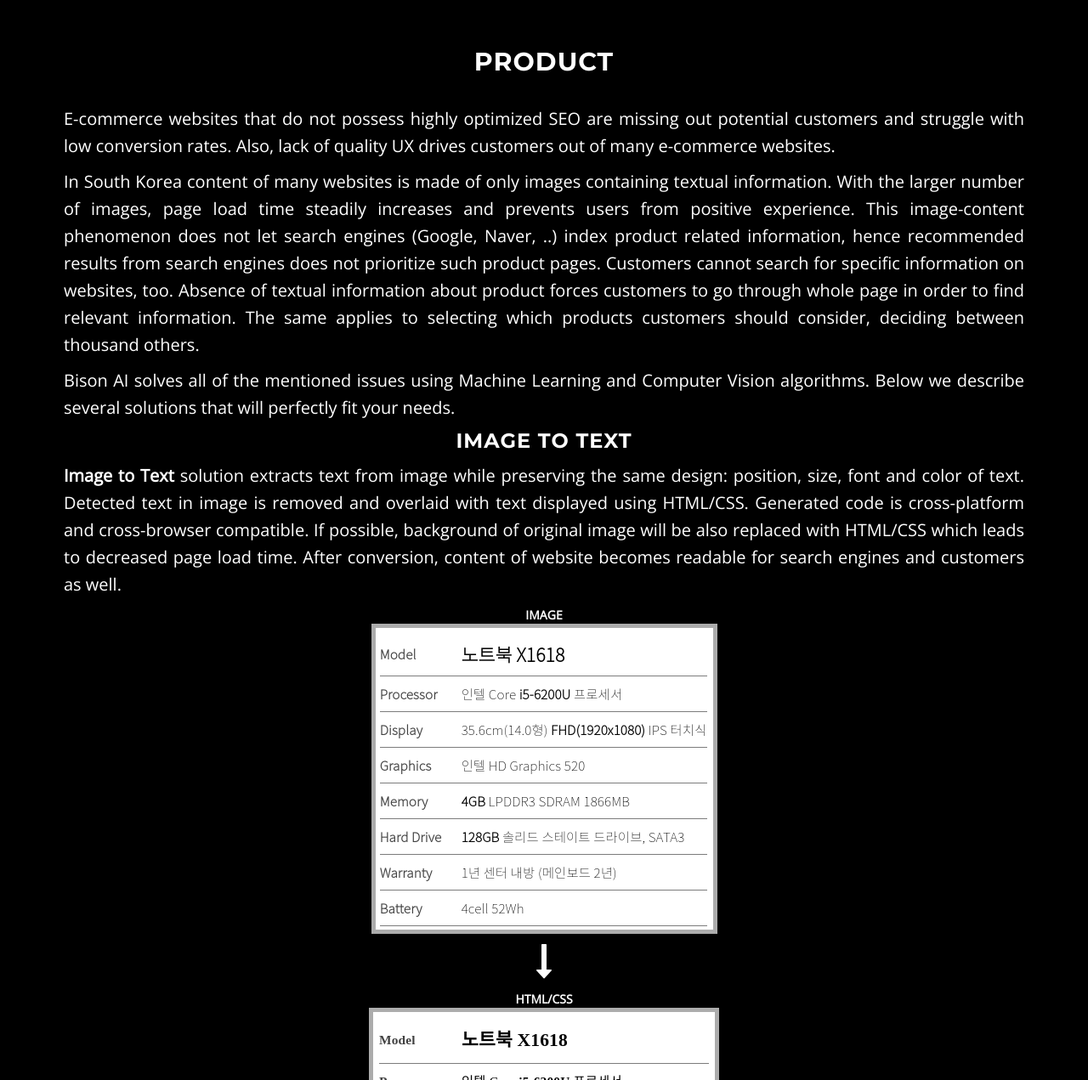
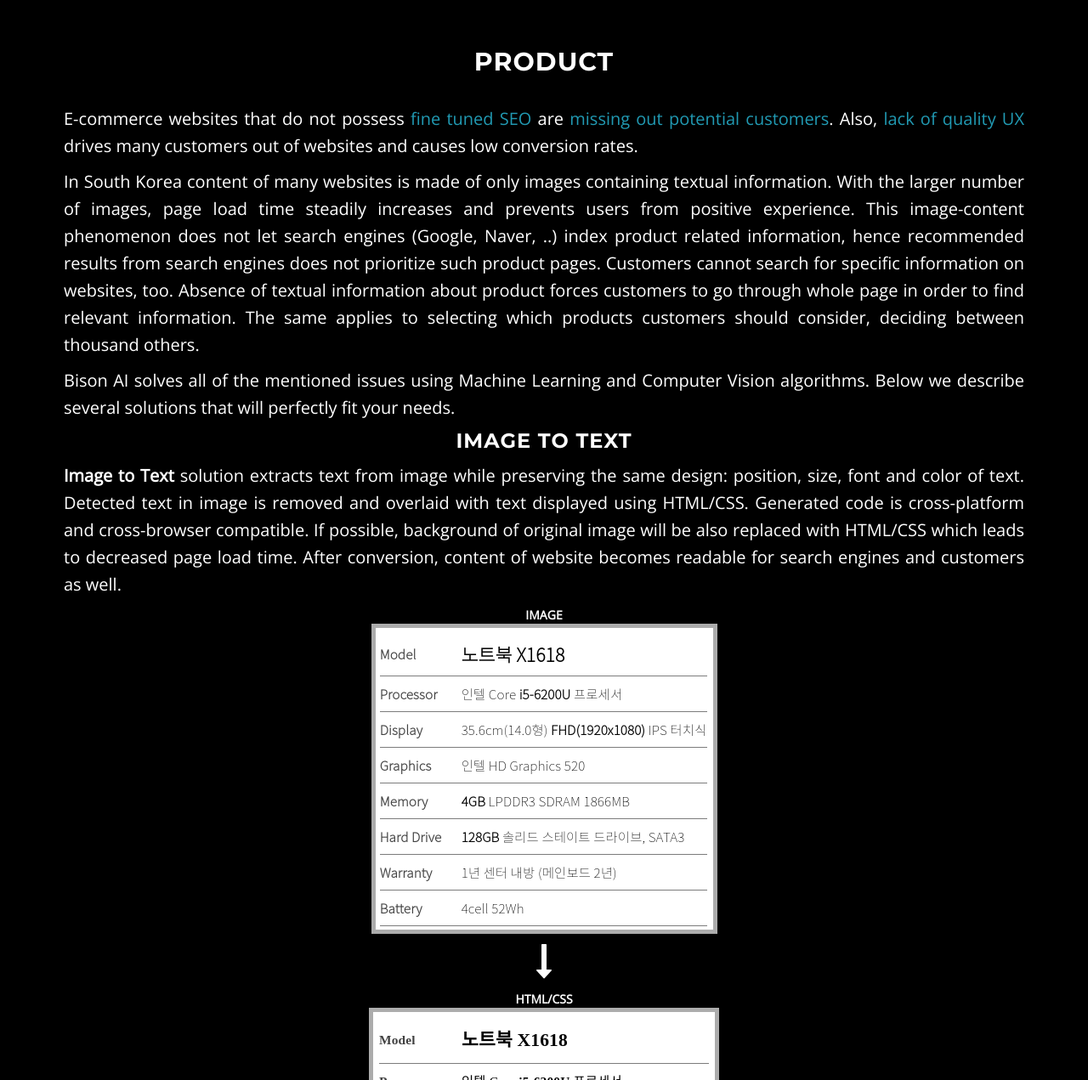
Before and after one commit to martinkersner/bisonai_www, a Jekyll site: the page built from index.html, in a window 1280 px wide and 1400 px high, scrolled down 601 px, cut to the strip 129-1400 px from the top of the window. Shown: the whole strip at 85% size. Built offline with Jekyll 4.4.1, drawn with Linux system fonts in a browser that asks for light colours; some web fonts are replaced.

Commit message:
added links to problem description

```diff
--- a/_includes/css/grayscale.css
+++ b/_includes/css/grayscale.css
@@ -54,7 +54,7 @@ a {
 a:hover,
 a:focus {
     text-decoration: none;
-    color: #11505d;
+    color: #27b6d3;
 }
 
 .light {
--- a/_includes/product.html
+++ b/_includes/product.html
@@ -3,7 +3,7 @@
         <div class="row">
                 <h2>Product</h2>
                 <p>
-                E-commerce websites that do not possess highly optimized SEO are missing out potential customers and struggle with low conversion rates. Also, lack of quality UX drives customers out of many e-commerce websites.
+                E-commerce websites that do not possess  <a href="https://www.bigcommerce.com/ecommerce-answers/what-seo-and-why-it-important/" target="_blank">fine tuned SEO</a> are <a href="http://www.ironpaper.com/webintel/articles/10-web-design-statistics/#.VoFPFUbG-6E" target="_blank">missing out potential customers</a>. Also, <a href="http://usabilitygeek.com/10-characteristics-bad-user-experience/" target="_ablnk">lack of quality UX</a> drives many customers out of websites and causes low conversion rates.
                 </p>
 
                 <p>
```
